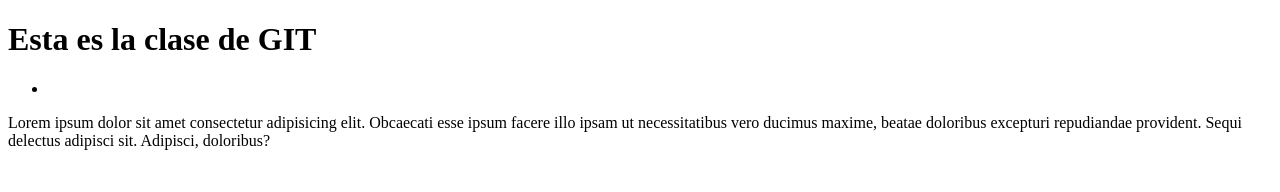
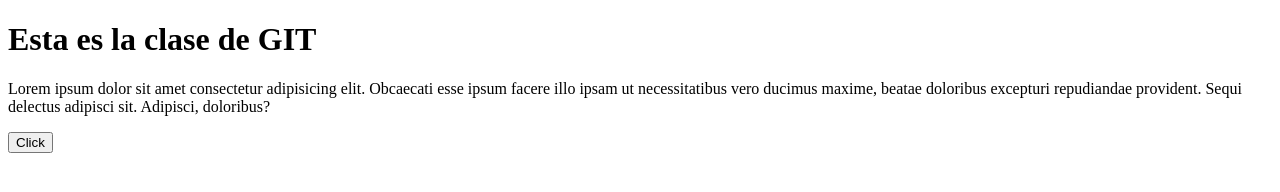
Before and after one commit to emimartin26/argentina_programa, a plain HTML site: page index.html in a window 1280 px wide. Drawn offline with Linux system fonts and the light colour scheme.

Commit message:
agregue la funcion que activa click

```diff
--- a/index.html
+++ b/index.html
@@ -9,8 +9,15 @@
 <body>
     <h1>Esta es la clase de GIT</h1>
     <div>
-        <ul><li></li></ul>
+
     </div>
     <p>Lorem ipsum dolor sit amet consectetur adipisicing elit. Obcaecati esse ipsum facere illo ipsam ut necessitatibus vero ducimus maxime, beatae doloribus excepturi repudiandae provident. Sequi delectus adipisci sit. Adipisci, doloribus?</p>
+    <button>Click</button>
+
+    <script>
+        function hacerAlgo(){
+            console.log("Hola mundo!")
+        }
+    </script>
 </body>
 </html>
```
